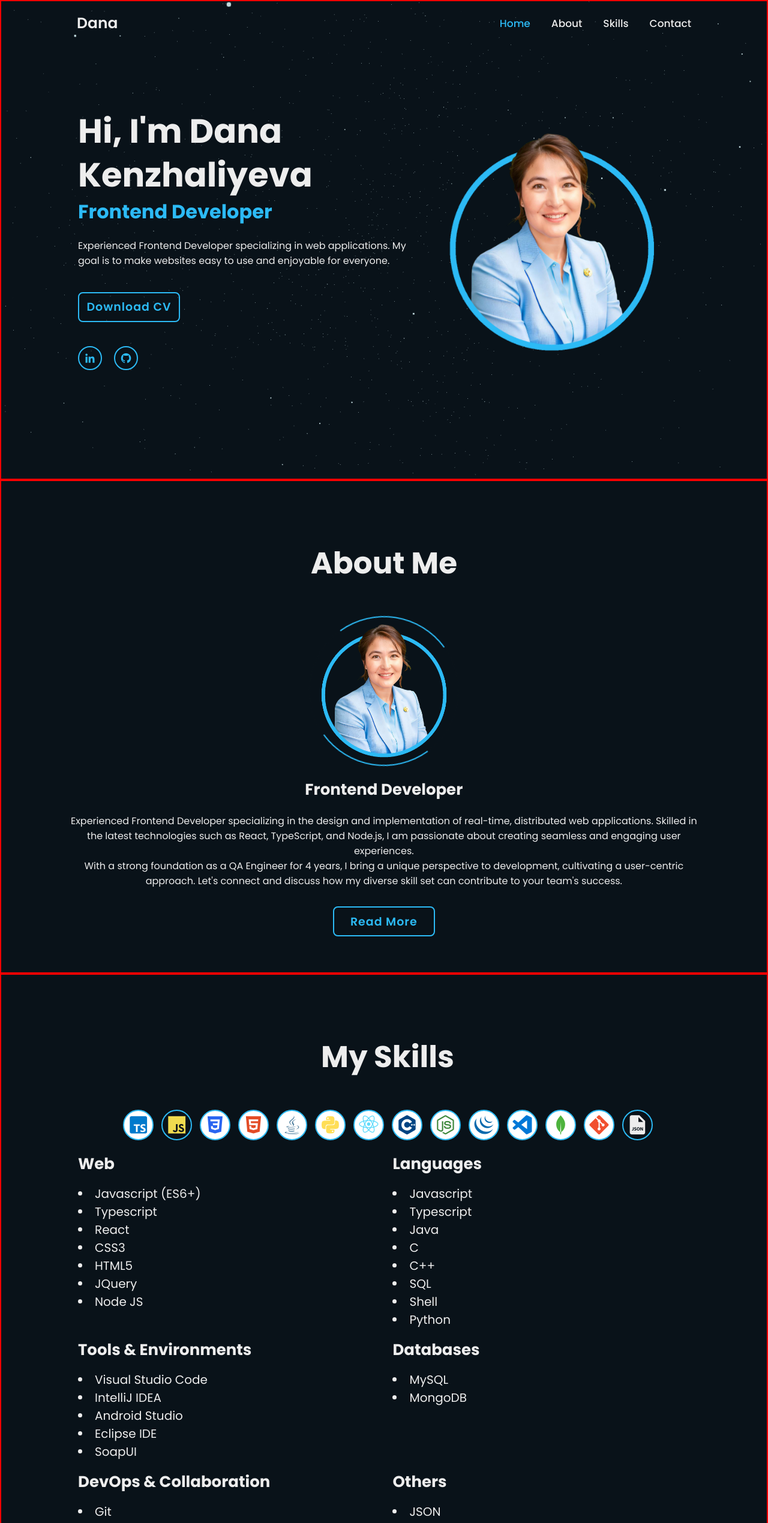
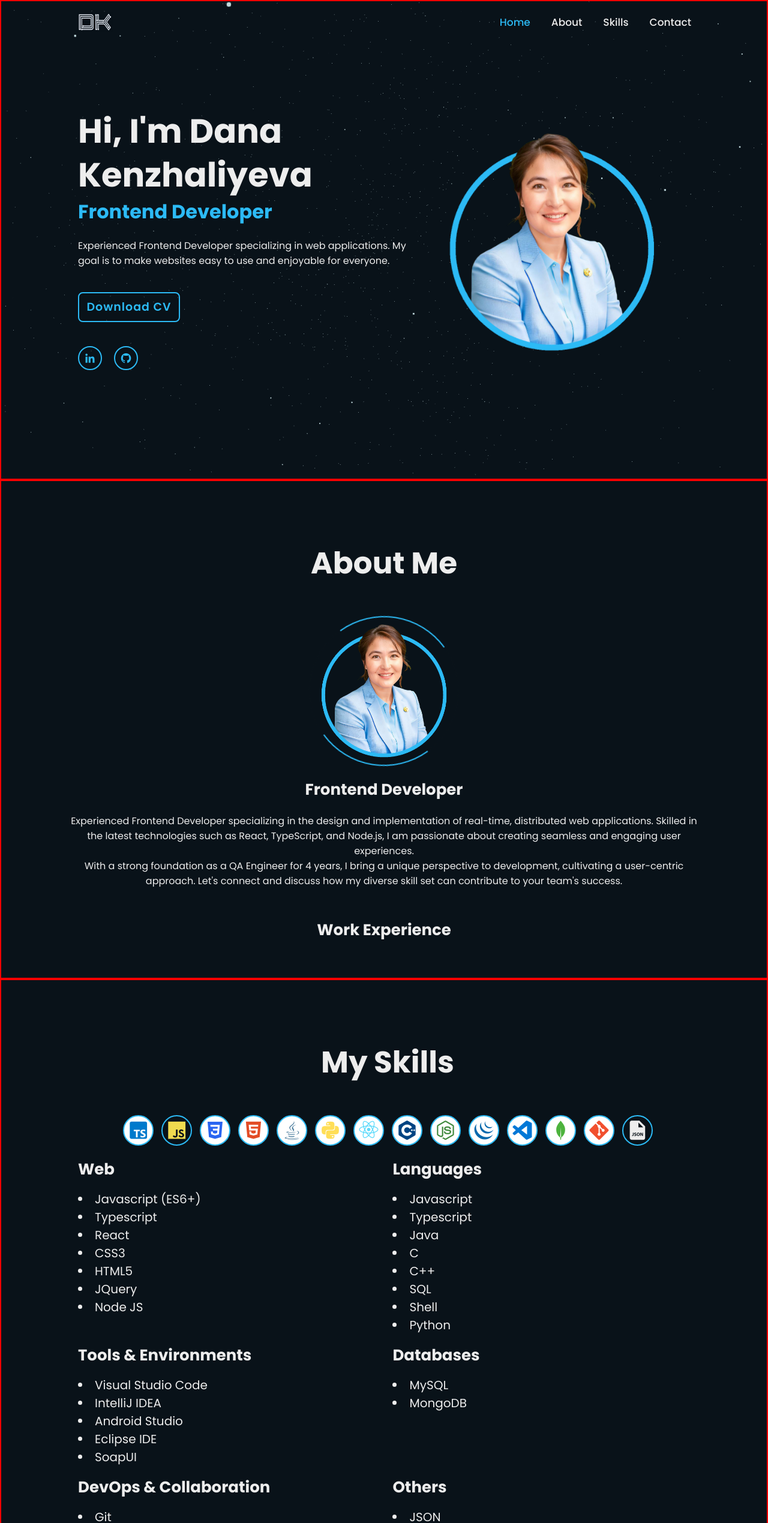
Before and after one commit to danaTealbook/danaTealbook.github.io, a React (Create React App) app: page / in a window 1280 px wide. Shown: the top 2539 px of the page at 60% size. Built offline with nearby package versions, Linux system fonts and the light colour scheme.

Commit message:
added logo, changed some animations

```diff
--- a/public/style.css
+++ b/public/style.css
@@ -65,6 +65,13 @@ body {
   background: var(--bg-color);
   animation: showRight 0.6s ease forwards;
   animation-delay: 0.2s;
+}
+
+.logo img {
+  width: 6rem;
+  display: flex;
+  justify-content: center;
+  align-items: center;
 }
 
 /* .navbar {
@@ -144,60 +151,23 @@ section {
 }
 
 .home-content h1 {
-  /* position: relative; */
   font-size: 5.6rem;
   font-weight: 700;
   line-height: 1.3;
 }
-/* .home-content h1::before{
-    content: '';
-    position: absolute;
-    top: 0;
-    right: 0;
-    width: 100%;
-    height: 100%;
-    background: var(--bg-color);
-    animation: showRight 1s ease forwards;
-    animation-delay: 0.6s;
-} */
 
 .home-content h3 {
-  /* position: relative; */
   font-size: 3.2rem;
   font-weight: 700;
   color: var(--highlight-color);
 }
-/* .home-content h3::before{
-    content: '';
-    position: absolute;
-    top: 0;
-    right: 0;
-    width: 100%;
-    height: 100%;
-    background: var(--bg-color);
-    animation: showRight 1s ease forwards;
-    animation-delay: 0.9s;
-} */
 
 .home-content p {
-  /* position: relative; */
   font-size: 1.6rem;
   margin: 2rem 0 4rem;
 }
-/* .home-content p::before{
-    content: '';
-    position: absolute;
-    top: 0;
-    right: 0;
-    width: 100%;
-    height: 100%;
-    background: var(--bg-color);
-    animation: showRight 1s ease forwards;
-    animation-delay: 1.2s;
-} */
 
 .btn {
-  /* position: relative; */
   display: inline-flex;
   justify-content: center;
   align-items: center;
@@ -222,7 +192,6 @@ section {
 }
 
 .home-sci {
-  /* position: absolute; */
   bottom: 4rem;
   width: 100px;
   /* background: red; */
@@ -230,18 +199,6 @@ section {
   justify-content: space-between;
   margin-top: 4rem;
 }
-/* .home-sci::before{
-    content: '';
-    position: absolute;
-    top: 0;
-    right: 0;
-    width: 100%;
-    height: 100%;
-    background: var(--bg-color);
-    animation: showRight 1s ease forwards;
-    animation-delay: 1.8s;
-    z-index: 2;
-} */
 
 .home-sci a {
   position: relative;
@@ -600,16 +557,7 @@ section {
     display: block;
     font-size: 2rem;
     margin: 3rem 0;
-
-    /* transform: translateX(-20rem);
-        transition:  .25s ease;
-        transition-delay: 0s; */
   }
-
-  /* .navbar.active a{
-        transform: translateX(0);
-        transition-delay: .25s;
-    } */
 
   .home {
     flex-direction: column;
--- a/src/components/AboutMe.js
+++ b/src/components/AboutMe.js
@@ -15,7 +15,10 @@ export default function AboutMe() {
         </div>
       </SlideEffect>
 
-      <SlideEffect inAnimation="animate__animated animate__pulse">
+      <SlideEffect
+        inAnimation="animate__animated animate__fadeIn"
+        outAnimation="animate__animated animate__fadeOut"
+      >
         <div className="about-content">
           <h3 className="subheading">Frontend Developer</h3>
           <p>
@@ -28,11 +31,10 @@ export default function AboutMe() {
             user-centric approach. Let's connect and discuss how my diverse
             skill set can contribute to your team's success.
           </p>
-          <a href="#" className="btn">
-            Read More
-          </a>
         </div>
       </SlideEffect>
+
+      <h3 className="subheading">Work Experience</h3>
     </section>
   );
 }
--- a/src/components/Footer.js
+++ b/src/components/Footer.js
@@ -1,4 +1,5 @@
 import React from "react";
+import SlideEffect from "./SlideEffect";
 
 export default function Footer() {
   return (
@@ -7,11 +8,16 @@ export default function Footer() {
         <p>2024 by Dana Kenzhaliyeva</p>
       </div>
 
-      <div className="footer-iconTop">
-        <a href="#">
-          <i className="bx bxs-up-arrow"></i>
-        </a>
-      </div>
+      <SlideEffect
+        inAnimation="animate__animated animate__slideInUp"
+        outAnimation="animate__animated animate__slideOutDown"
+      >
+        <div className="footer-iconTop">
+          <a href="#">
+            <i className="bx bxs-up-arrow"></i>
+          </a>
+        </div>
+      </SlideEffect>
     </div>
   );
 }
--- a/src/components/Header.js
+++ b/src/components/Header.js
@@ -45,7 +45,8 @@ export default function Header() {
   return (
     <header className={"header" + (isHeaderSticky ? " sticky" : "")}>
       <a href="#" className="logo">
-        Dana<span className="animate"></span>
+        <img src="images/logo.jpg"></img>
+        <span className="animate"></span>
       </a>
 
       <div
--- a/src/components/Skills.js
+++ b/src/components/Skills.js
@@ -49,12 +49,17 @@ export default function Skills() {
       <Grid container spacing={2}>
         {Object.entries(techSkills).map(([category, skills]) => (
           <Grid item xs={12} sm={6} xl={3}>
+            <SlideEffect
+              inAnimation="animate__animated animate__fadeInLeft"
+              outAnimation="animate__animated animate__fadeOutLeft"
+            >
               <h3 className="subheading">{category}</h3>
               <div className="skills-list-box">
                 {skills.map((skill, index) => (
                   <li key={index}>{skill}</li>
                 ))}
               </div>
+            </SlideEffect>
           </Grid>
         ))}
       </Grid>
```
Also changed, not shown: public/images/logo.jpg (added). Lines whose indentation alone changed are shown as unchanged.
